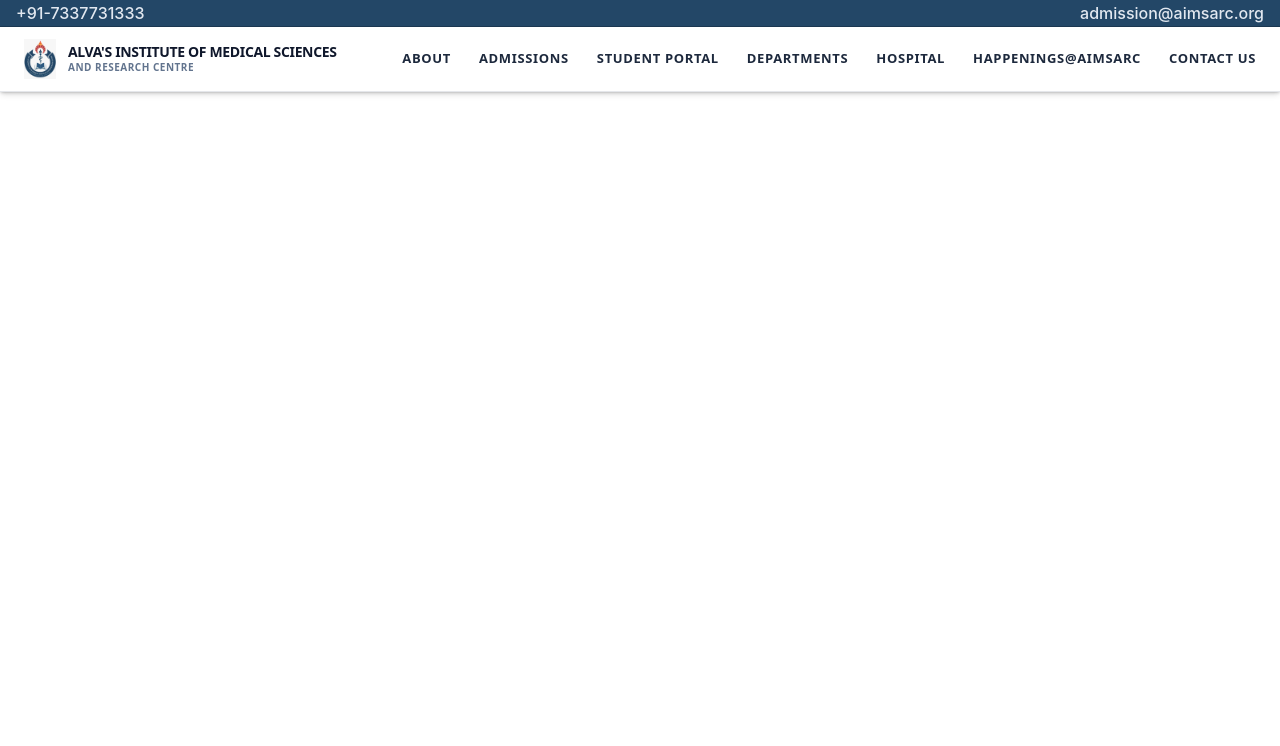
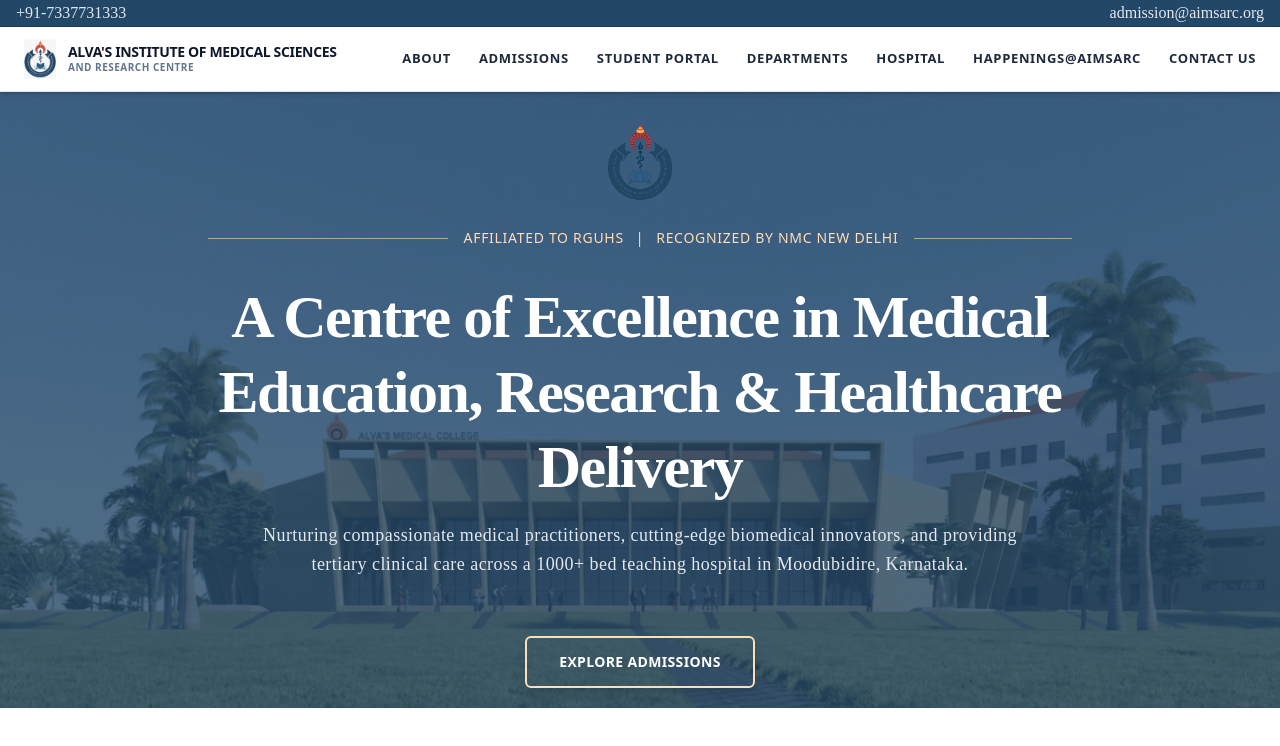
Before and after one commit to GAVIN-DMELLO/Alvas-Mbbs, a Next.js app in the folder mbbs-frontend/: page / in a window 1280 px wide. Shown: the top 746 px of the page. Built offline with nearby package versions, Linux system fonts and the light colour scheme.

Commit message:
feat(hero): create initial hero section prototype

```diff
--- a/mbbs-frontend/app/page.tsx
+++ b/mbbs-frontend/app/page.tsx
@@ -2,11 +2,13 @@
 import {Button} from '../components/ui/Button'
 import { Text } from '../components/ui/Text';
 import { Header } from '../components/header/Header'
+import { HeroSection } from '@/components/hero/HeroSection';
 
 export default function Home() {
   return (
     <>
       <Header />
+      <HeroSection />
     </>
   );
 }
--- /dev/null
+++ b/mbbs-frontend/components/hero/HeroActions.tsx
@@ -0,0 +1,15 @@
+// components/hero/HeroActions.jsx
+
+export const HeroActions = () => {
+  return (
+    <div className="flex items-center justify-center w-full max-w-3xl mx-auto px-4 mt-6">
+      {/* Single Centered CTA Button with Transparent Background & Golden Border/Text */}
+      <a
+        href="/admissions"
+        className="flex items-center justify-center gap-3 bg-transparent hover:bg-[#ffddb6]/10 text-white border-2 border-[#ffddb6] font-semibold text-xs sm:text-sm tracking-wide uppercase py-3.5 px-8 rounded-md shadow-lg transition-all duration-200"
+      >
+        <span>Explore Admissions</span>
+      </a>
+    </div>
+  );
+};
--- /dev/null
+++ b/mbbs-frontend/components/hero/HeroBadge.tsx
@@ -0,0 +1,36 @@
+// components/hero/HeroBadge.jsx
+
+export const HeroBadge = () => {
+  return (
+    <div className="flex flex-col items-center justify-center text-center py-6 mx-auto w-full">
+      {/* Institution Logo/Crest (Centered) */}
+      <div className="mb-4 w-20 h-20 sm:w-24 sm:h-24 flex items-center justify-center">
+        <img
+          src="/logo_home.png"
+          alt="Alva's Institute Logo"
+          className="max-w-full max-h-full object-contain"
+        />
+      </div>
+
+      {/* Tagline with the '|' locked directly under the center of the logo */}
+      <div className="flex items-center justify-center text-[#ffddb6] font-medium text-xs sm:text-sm tracking-wider uppercase w-full max-w-4xl px-4">
+
+        {/* Left Side: Line + Left Text */}
+        <div className="flex-1 flex items-center justify-end gap-3 sm:gap-4">
+          <div className="w-full h-px bg-[#ffddb6]/60"></div>
+          <span className="whitespace-nowrap">AFFILIATED TO RGUHS</span>
+        </div>
+
+        {/* Center Separator (|) - Perfectly centered under the logo */}
+        <span className="px-3 text-[#ffddb6]">|</span>
+
+        {/* Right Side: Right Text + Line */}
+        <div className="flex-1 flex items-center justify-start gap-3 sm:gap-4">
+          <span className="whitespace-nowrap">RECOGNIZED BY NMC NEW DELHI</span>
+          <div className="w-full h-px bg-[#ffddb6]/60"></div>
+        </div>
+
+      </div>
+    </div>
+  );
+};
--- /dev/null
+++ b/mbbs-frontend/components/hero/HeroContent.tsx
@@ -0,0 +1,24 @@
+// components/hero/HeroContent.jsx
+import { Text } from '@/components/ui/Text';
+
+export const HeroContent = () => {
+  return (
+    <div className="flex flex-col items-center text-center max-w-4xl mx-auto px-4 mt-2 mb-8">
+      {/* Main Headline */}
+      <Text
+        variant="h1"
+        className="text-3xl sm:text-5xl lg:text-6xl font-extrabold tracking-tight text-white leading-tight"
+      >
+        A Centre of Excellence in Medical Education, Research & Healthcare Delivery
+      </Text>
+
+      {/* Descriptive Paragraph */}
+      <Text
+        variant="subtitle"
+        className="mt-4 text-slate-200 text-sm sm:text-base max-w-2xl font-normal leading-relaxed"
+      >
+        Nurturing compassionate medical practitioners, cutting-edge biomedical innovators, and providing tertiary clinical care across a 1000+ bed teaching hospital in Moodubidire, Karnataka.
+      </Text>
+    </div>
+  );
+};
--- /dev/null
+++ b/mbbs-frontend/components/hero/HeroSection.tsx
@@ -0,0 +1,27 @@
+// components/hero/HeroSection.jsx
+import { HeroBadge } from './HeroBadge';
+import { HeroContent } from './HeroContent';
+import { HeroActions } from './HeroActions';
+
+export const HeroSection = () => {
+  return (
+    <section
+      className="relative w-full min-h-150 bg-slate-900 text-white overflow-hidden pb-5 bg-cover bg-center bg-no-repeat flex flex-col justify-center"
+      style={{ backgroundImage: "url('/banner66.jpeg')" }}
+    >
+      {/* Optional dark overlay so white text stands out clearly over the background image */}
+      <div className="absolute inset-0 bg-[#234767]/80 pointer-events-none"></div>
+
+      <div className="relative z-10 max-w-7xl mx-auto px-4 sm:px-6 flex flex-col items-center w-full">
+        {/* Wrapping the HeroBadge */}
+        <HeroBadge />
+
+        {/* Wrapping the HeroContent */}
+        <HeroContent />
+
+
+        <HeroActions />
+      </div>
+    </section>
+  );
+};
--- a/mbbs-frontend/components/ui/Text.tsx
+++ b/mbbs-frontend/components/ui/Text.tsx
@@ -1,12 +1,26 @@
+// components/ui/Text.jsx
 
-export const Text = ({ variant = 'body', children }) => {
-  const variants = {
-    body: "font-['Inter'] font-normal text-base text-gray-200 leading-relaxed",
-  };
+export const Text = ({ variant = 'body', children, className = '' }) => {
+  let styles = "font-['Outfit'] font-normal text-slate-200 text-base leading-relaxed";
+  let Component = 'p';
+
+  if (variant === 'h1') {
+    // Ultra-modern bold heading with tight letter spacing
+    styles = "font-['Plus_Jakarta_Sans'] font-extrabold text-white text-3xl sm:text-5xl lg:text-6xl tracking-tight leading-[1.15]";
+    Component = 'h1';
+  } else if (variant === 'subtitle') {
+    // Sleek, modern, highly readable subtitle style
+    styles = "font-['Outfit'] font-light text-slate-100 text-sm sm:text-base md:text-lg max-w-3xl tracking-wide leading-relaxed";
+    Component = 'p';
+  } else if (variant === 'body') {
+    // Modern standard body text
+    styles = "font-['Outfit'] font-normal text-gray-200 text-base leading-relaxed";
+    Component = 'p';
+  }
 
   return (
-    <p className={variants[variant] || variants.body}>
+    <Component className={`${styles} ${className}`}>
       {children}
-    </p>
+    </Component>
   );
 };
```
Also changed, not shown: mbbs-frontend/public/banner66.jpeg (added), mbbs-frontend/public/logo_home.png (added).
